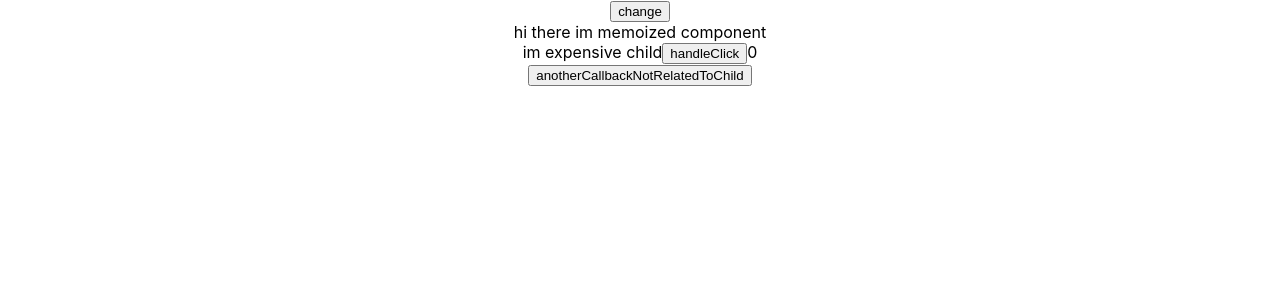
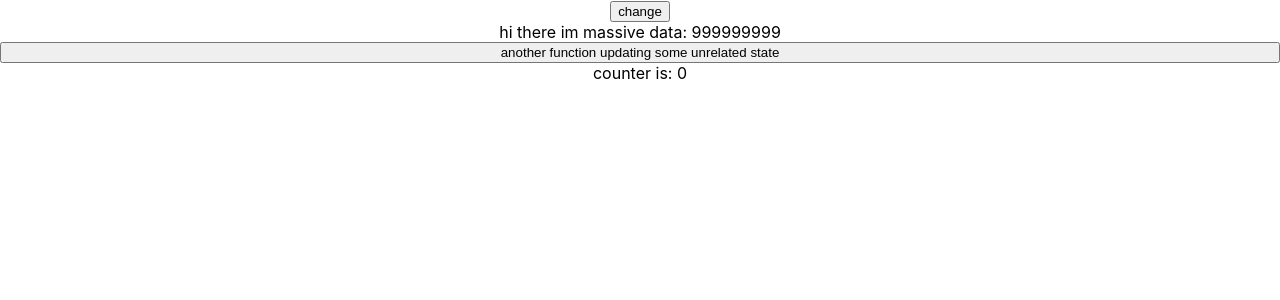
Before and after one commit to audelqua/render-huge-list, a React (Create React App) app: page / in a window 1280 px wide. Shown: the top 300 px of the page. Built offline with nearby package versions, Linux system fonts and the light colour scheme.

Commit message:
useMemo implemented

```diff
--- a/src/components/sampleOfMemo/index.js
+++ b/src/components/sampleOfMemo/index.js
@@ -1,47 +1,74 @@
 // sample with useReducer
-import React, { useCallback, useEffect, useState, memo } from 'react'
+import React, { useCallback, useEffect, useState, memo, useMemo } from 'react'
 
 const SampleOfMemo = props => {
-    const [state, setState] = useState(0)
-    const [anotherState, setAnotherState] = useState(0)
+    const [counter, setCounter] = useState(0)
+    const someStoredValue = useMemo(() => someMassiveCalculator(), [])
 
-    const handleClick = useCallback(() => {
-        console.log('hi im in handleClick');
-        setState(state => state + 1)
-    }, [])
-
-    const anotherCallbackNotRelatedToChild = () => {
-        console.log('hi im in another handle click');
-        setAnotherState(prev => prev + 1)
+    const handleClick = () => {
+        setCounter(prev => prev + 1)
     }
 
     return (
-        <div>
-            hi there im memoized component
-            <ExpensiveChildComponent handleClick={handleClick} state={state}/>
-            <button onClick={anotherCallbackNotRelatedToChild}>anotherCallbackNotRelatedToChild</button>
+        <div style={{display: 'flex', flexDirection: 'column'}}>
+            hi there im massive data: {someStoredValue}
+            <button onClick={handleClick}>another function updating some unrelated state</button>
+            counter is: {counter}
         </div>
     )
 }
 export default SampleOfMemo
 
-const ExpensiveChildComponent = memo(({handleClick, state}) => {
-    const massiveCalculation = () => {
-        let tempVar
-        for(let i = 0; i < 1000000000; i ++){
-            tempVar = i
-        }
-        console.log('i did my calc', tempVar);
+const someMassiveCalculator = () => {
+    let tempVar = 0
+    for(let i = 0; i< 1000000000; i++) {
+        tempVar = i
     }
+    console.log('calc is done');
+    return tempVar
+}
 
-    useEffect(() => {
-        massiveCalculation()
-    })
-    return (
-        <div>
-            im expensive child
-            <button onClick={handleClick}>handleClick</button>
-            {state}
-        </div>
-    )
-})
+
+
+// const handleClick = useCallback(() => {
+//     console.log('hi im in handleClick');
+//     setState(state => state + 1)
+// }, [])
+
+// const anotherCallbackNotRelatedToChild = () => {
+//     console.log('hi im in another handle click');
+//     setAnotherState(prev => prev + 1)
+// }
+
+// const expensiveCalInParent = useMemo(() => {
+//     let tempVar
+//     for(let i = 0; i < 1000000000; i ++){
+//         tempVar = i
+//     }
+//     console.log('im ready to show everything');
+//     return tempVar
+// }, [])
+
+
+
+{/* <ExpensiveChildComponent handleClick={handleClick} state={state}/> */}
+// const ExpensiveChildComponent = memo(({handleClick, state}) => {
+//     const massiveCalculation = () => {
+//         let tempVar
+//         for(let i = 0; i < 1000000000; i ++){
+//             tempVar = i
+//         }
+//         console.log('i did my calc', tempVar);
+//     }
+
+//     useEffect(() => {
+//         massiveCalculation()
+//     })
+//     return (
+//         <div>
+//             im expensive child
+//             <button onClick={handleClick}>handleClick</button>
+//             {state}
+//         </div>
+//     )
+// })
```
